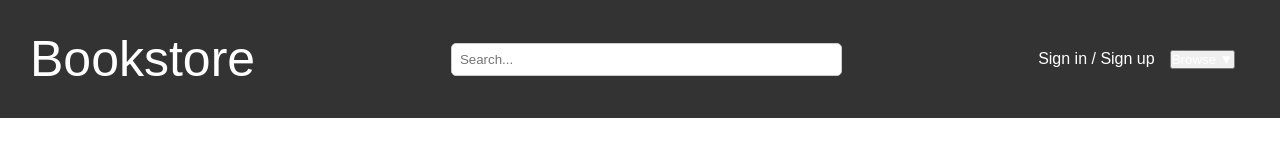
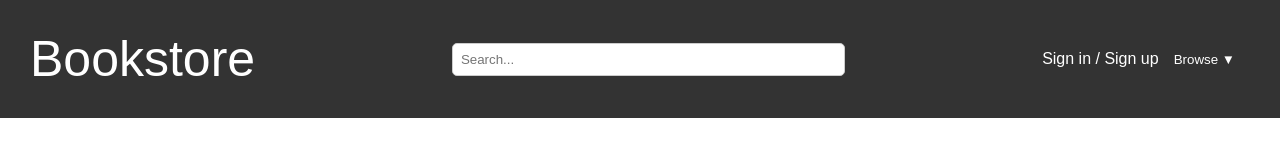
Before and after one commit to pondern/bookstore-frontend, a React (Create React App) app: page / in a window 1280 px wide. Shown: the top 160 px of the page. Built offline with nearby package versions, Linux system fonts and the light colour scheme.

Commit message:
fixed browse button

```diff
--- a/src/App.css
+++ b/src/App.css
@@ -53,6 +53,12 @@ font-size: 50px
 }
 
 
+.browse-link {
+
+  background-color: transparent;
+  border: none;
+
+}
 
 .dropdown {
   position: relative;
```
